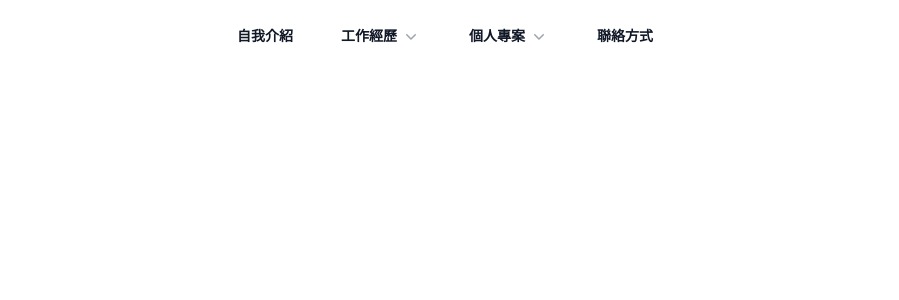
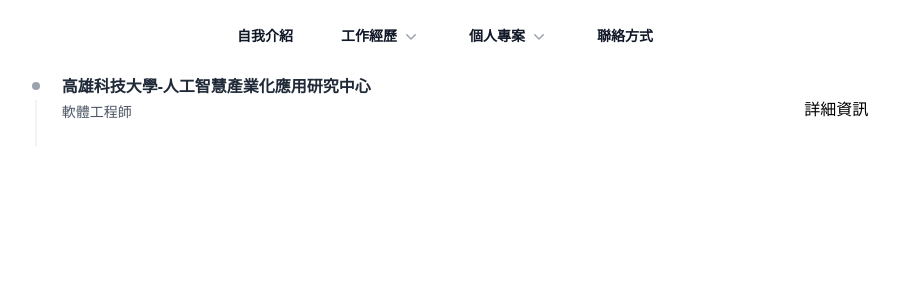
Before and after one commit to yuxing-lee/lee-experience, a Nuxt app: page /experience in a window 1280 px wide. Before the commit this address had no page. Shown: the top 300 px of the page, without its empty margins (195-1094 px from the left). Built offline with nearby package versions, Linux system fonts and the light colour scheme.

Commit message:
feat: add navigate create a Timeline component

```diff
--- /dev/null
+++ b/components/Timeline.vue
@@ -0,0 +1,36 @@
+<template>
+    <div @click="navigateTo(navigate)">
+        <div v-if="date" class="ps-2 my-2 first:mt-0">
+            <h3 class="text-xs font-medium uppercase text-gray-500">
+                {{ date }}
+            </h3>
+        </div>
+        <div
+            class="flex gap-x-3 hover:scale-105 hover:cursor-pointer hover:bg-sky-500/[.2] ease-in-out duration-300 rounded-md"
+        >
+            <div
+                class="relative last:after:hidden after:absolute after:top-7 after:bottom-0 after:start-3.5 after:w-px after:-translate-x-[0.5px] after:bg-gray-200"
+            >
+                <div
+                    class="relative z-10 size-7 flex justify-center items-center"
+                >
+                    <div class="size-2 rounded-full bg-gray-400"></div>
+                </div>
+            </div>
+            <div class="grow pt-0.5 pb-6">
+                <h3 class="flex gap-x-1.5 font-semibold text-gray-800">
+                    {{ title }}
+                </h3>
+                <p
+                    v-if="description != ''"
+                    class="mt-1 text-sm text-gray-600"
+                >
+                    {{ description }}
+                </p>
+            </div>
+        </div>
+    </div>
+</template>
+<script setup>
+defineProps({ date: String, title: String, description: String, navigate: String });
+</script>
--- /dev/null
+++ b/pages/experience.vue
@@ -0,0 +1,21 @@
+<template>
+    <div class="flex justify-around items-center w-full">
+        <Timeline
+            class="duration-300 ease-in origin-right"
+            :class="{ 'opacity-0': !visible }"
+            title="高雄科技大學-人工智慧產業化應用研究中心"
+            description="軟體工程師"
+        ></Timeline>
+        <div class="duration-1000 ease-in" :class="{ 'opacity-0': !visible }">
+            詳細資訊
+        </div>
+    </div>
+</template>
+
+<script setup>
+let visible = ref(false);
+
+setTimeout(() => {
+    visible.value = true;
+}, 200);
+</script>
--- a/pages/index.vue
+++ b/pages/index.vue
@@ -11,37 +11,14 @@
             </ul>
         </div>
         <div class="w-80">
-            <div v-for="work in works">
-                <div v-if="work.date" class="ps-2 my-2 first:mt-0">
-                    <h3 class="text-xs font-medium uppercase text-gray-500">
-                        {{ work.date }}
-                    </h3>
-                </div>
-                <div
-                    class="flex gap-x-3 hover:scale-105 hover:cursor-pointer hover:bg-sky-500/[.2] ease-in-out duration-300 rounded-md"
-                >
-                    <div
-                        class="relative last:after:hidden after:absolute after:top-7 after:bottom-0 after:start-3.5 after:w-px after:-translate-x-[0.5px] after:bg-gray-200"
-                    >
-                        <div
-                            class="relative z-10 size-7 flex justify-center items-center"
-                        >
-                            <div class="size-2 rounded-full bg-gray-400"></div>
-                        </div>
-                    </div>
-                    <div class="grow pt-0.5 pb-6">
-                        <h3 class="flex gap-x-1.5 font-semibold text-gray-800">
-                            {{ work.title }}
-                        </h3>
-                        <p
-                            v-if="work.description != ''"
-                            class="mt-1 text-sm text-gray-600"
-                        >
-                            {{ work.description }}
-                        </p>
-                    </div>
-                </div>
-            </div>
+            <Timeline
+                v-for="work in works"
+                :date="work.date"
+                :title="work.title"
+                :description="work.description"
+                :navigate="work.navigate"
+            >
+            </Timeline>
         </div>
     </div>
 </template>
@@ -52,6 +29,7 @@ let works = [
         date: "現在",
         title: "高雄科技大學-人工智慧產業化應用研究中心",
         description: "軟體工程師",
+        navigate: "/experience",
     },
     {
         date: "2021/07",
```
